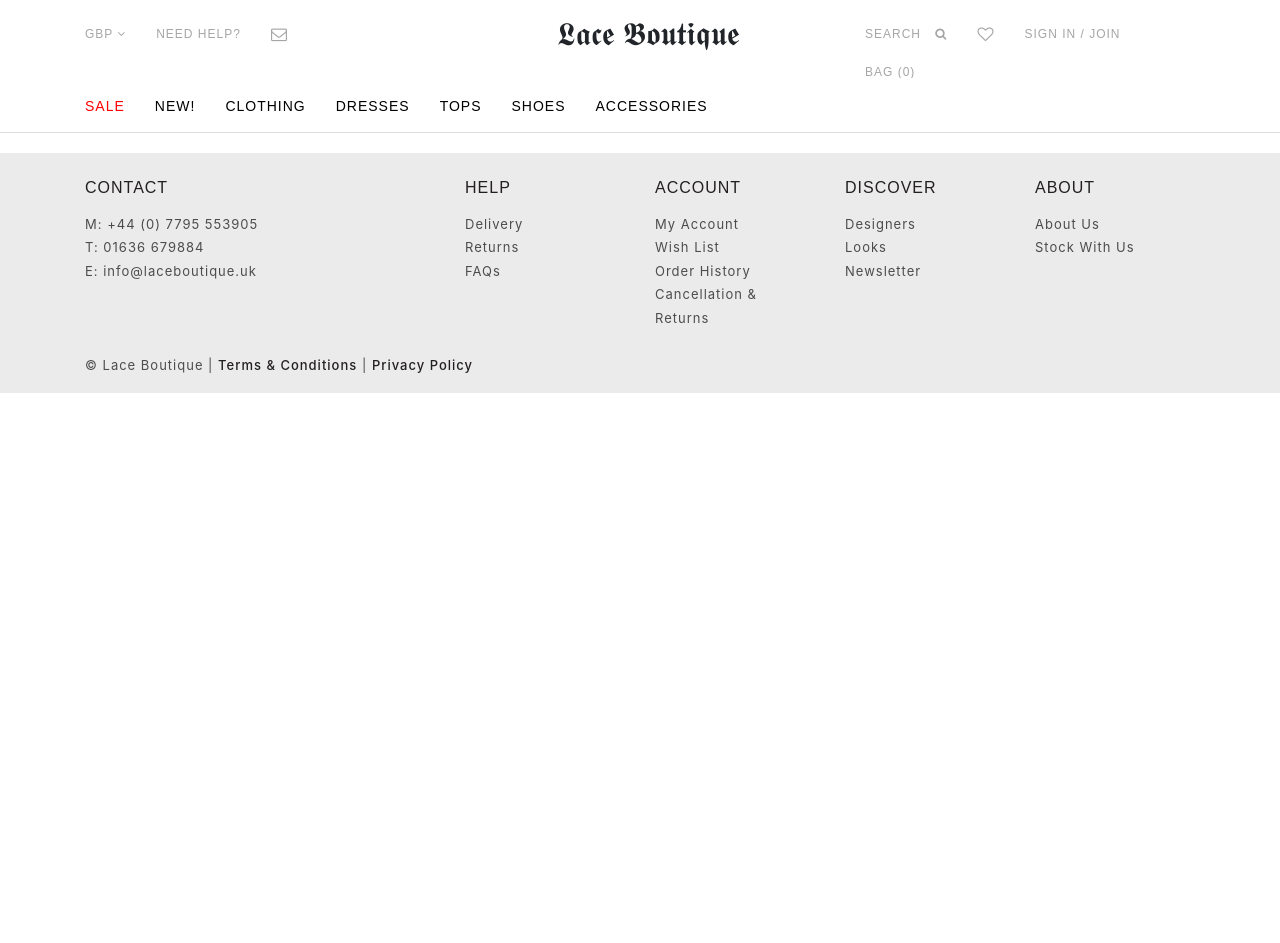
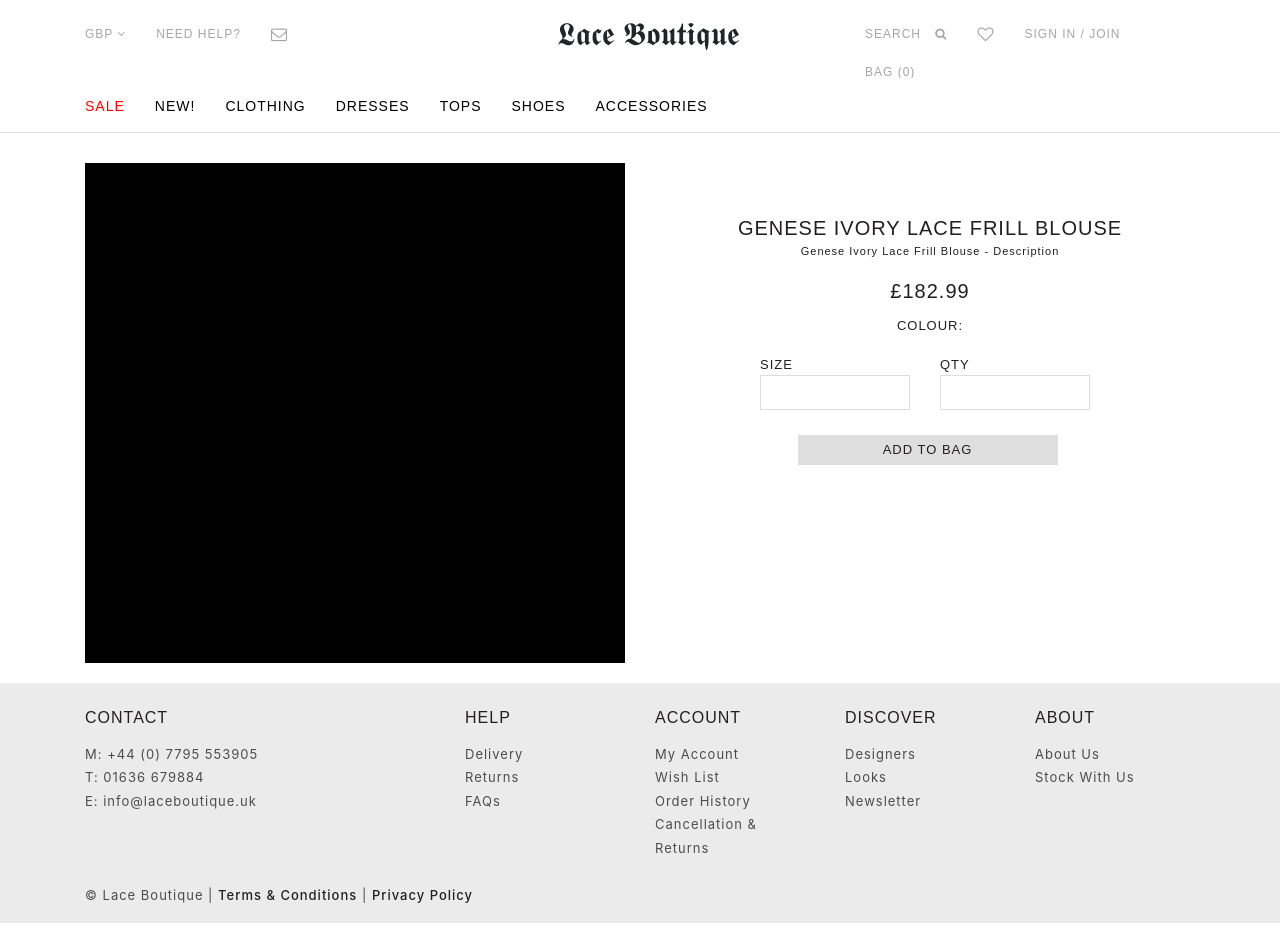
Before and after one commit to AlexJ96/lace-boutique-web, an Angular app: page /shop/item/1 in a window 1280 px wide. Before the commit this address led to /. Before the commit the page ends 800 px from the top, so only its background shows below. Built offline with nearby package versions, Linux system fonts and the light colour scheme; a web font is replaced by a local one.

Commit message:
Loved, Shop, Shop-Item

```diff
--- a/src/app/app.module.ts
+++ b/src/app/app.module.ts
@@ -11,10 +11,12 @@ import { FooterComponent } from './components/reusable/footer/footer.component';
 import { ShopComponent } from './components/shop/shop.component';
 import { LovedItemsComponents } from './components/account/loved-items/loved-items.component';
 import { BagItemsComponent } from './components/account/bag-items/bag-items.component';
+import { ShopItemComponent } from './components/shop/shop-item/shop-item.component';
 
 const routes: Routes = [
   { path: '', component: HomeComponent },
   { path: 'shop/category/:id', component: ShopComponent },
+  { path: 'shop/item/:id', component: ShopItemComponent },
   { path: 'wishlist', component: LovedItemsComponents },
   { path: 'cart', component: BagItemsComponent }
 
@@ -31,6 +33,7 @@ const routes: Routes = [
     NavBarComponent,
     FooterComponent,
     ShopComponent,
+    ShopItemComponent,
     LovedItemsComponents,
     BagItemsComponent
   ],
--- a/src/app/components/account/loved-items/loved-items.component.css
+++ b/src/app/components/account/loved-items/loved-items.component.css
@@ -21,14 +21,3 @@
 .page-settings {
     margin-top: 30px;
 }
-
-.add-item {
-    margin-top: 15px;
-    cursor: pointer;
-    border: 1px solid #dedede;
-    height: 30px;
-}
-
-.add-item:hover {
-    background-color: #dedede;
-}
--- /dev/null
+++ b/src/app/components/shop/shop-item/shop-item.component.css
@@ -0,0 +1,46 @@
+.shop-item-container {
+    margin-top: 30px;
+}
+
+.shop-item-details {
+    padding-top: 50px;
+}
+
+.shop-item-image {
+    background-color: black;
+    height: 500px;
+}
+
+.shop-item-name, .shop-item-description, .shop-item-price, .shop-item-colour {
+    text-align: center;
+}
+
+.shop-item-name, .shop-item-price {
+    font-size: 20px;
+}
+
+.shop-item-description p {
+    font-size: 11px;
+    text-transform: none;
+}
+
+.shop-item-colour {
+    margin-top: 10px;
+}
+
+
+.add-item {
+    margin-top: 25px;
+    width: 260px;
+}
+
+.size-select, .amount-select {
+    /* background-color: #eeeeee; */
+    border: 1px solid #dedede;
+    height: 35px;
+    width: 150px;
+}
+
+.size-select:hover, .amount-select:hover {
+    background-color: #dedede;
+}
--- /dev/null
+++ b/src/app/components/shop/shop-item/shop-item.component.html
@@ -0,0 +1,50 @@
+<div class="container">
+    <div class="shop-item-container">
+        <div class="row">
+            <div class="col-6">
+                <div class="shop-item-image">
+
+                </div>
+            </div>
+            <div class="col-6">
+                <div class="shop-item-details">
+                    <div class="shop-item-name">
+                        {{item.name}}
+                    </div>
+                    <div class="shop-item-description">
+                        <p>{{item.description}}</p>
+                    </div>
+                    <div class="shop-item-price">
+                        &pound;{{item.price}}
+                    </div>
+                    <div class="shop-item-colour">
+                        <p>Colour:</p>
+                    </div>
+                    <div class="row">
+                        <div class="col-6">
+                            <div class="cart-item-size" style="float: right;">
+                                <span class="item-name">Size</span>
+                                <div class="size-select"></div>
+                            </div>
+                        </div>
+                        <div class="col-6">
+                            <div class="cart-item-amount">
+                                <span class="item-name">Qty</span>
+                                <div class="amount-select"></div>
+                            </div>
+                        </div>
+                    </div>
+                    <div class="row">
+                        <div class="col-6 offset-3">
+                            <div class="add-item" style="text-align: center;">
+                                <span class="item-name">
+                                    Add To Bag
+                                </span>
+                            </div>
+                        </div>
+                    </div>
+                </div>
+            </div>
+        </div>
+    </div>
+</div>
--- /dev/null
+++ b/src/app/components/shop/shop-item/shop-item.component.ts
@@ -0,0 +1,16 @@
+import { OnInit, Component } from "@angular/core";
+import { Item } from "../../../models/item";
+
+@Component({
+    selector: 'shop-item',
+    templateUrl: './shop-item.component.html',
+    styleUrls: ['./shop-item.component.css']
+})
+export class ShopItemComponent implements OnInit{
+
+    item = new Item();
+
+    constructor() {}
+    ngOnInit() {}
+
+}
--- a/src/app/components/shop/shop.component.html
+++ b/src/app/components/shop/shop.component.html
@@ -67,11 +67,11 @@
 
                     </div>
                     <div class="item-content">
-                        <span class="item-name">Item Name
+                        <span class="item-name">{{item.name}}
                             <i class="fa fa-heart-o" style="float: right; margin: 5px; cursor:pointer;"></i>
                         </span>
-                        <p class="item-description">Item Description</p>
-                        <p class="item-price">&pound;59.99</p>
+                        <p class="item-description">{{item.description}}</p>
+                        <p class="item-price">&pound;{{item.price}}</p>
                     </div>
                 </div>
             </div>
--- a/src/app/components/shop/shop.component.ts
+++ b/src/app/components/shop/shop.component.ts
@@ -1,5 +1,6 @@
 import { OnInit, Component, ElementRef, ViewChild } from "@angular/core";
 import { ActivatedRoute, Params } from "@angular/router";
+import { Item } from "../../models/item";
 
 @Component({
     selector: 'shop',
@@ -21,6 +22,8 @@ export class ShopComponent implements OnInit {
     itemAmtTwoMenuOpen: boolean = false;
 
     tests = ["", "", "", "", "", ""];
+
+    item = new Item();
 
     constructor(private route: ActivatedRoute) { }
     ngOnInit() {
--- /dev/null
+++ b/src/app/models/item.ts
@@ -0,0 +1,10 @@
+export class Item {
+
+    name: string = "Genese Ivory Lace Frill Blouse";
+    description: string = "Genese Ivory Lace Frill Blouse - Description";
+    price: any = 182.99;
+    color: any;
+
+    constructor() {}
+
+}
--- a/src/styles.css
+++ b/src/styles.css
@@ -115,7 +115,7 @@ Shop Components
     background-color: #dedede;
 }
 
-.filter-text, .sort-text, .page-info, .view-all-text, .back-to-top-text, .item-name, .item-description, .item-price, .item-amount-text  {
+.filter-text, .sort-text, .page-info, .view-all-text, .back-to-top-text, .item-name, .item-description, .item-price, .item-amount-text, .shop-item-name, .shop-item-description p, .shop-item-price, .shop-item-colour  {
     font-family: 'FuturaPTBook', sans-serif;
     color: #231f20;
     font-weight: 500;
@@ -175,3 +175,15 @@ Shop Components
 .item-price {
     margin-top: 5px;
 }
+
+.add-item {
+    margin-top: 15px;
+    cursor: pointer;
+    border: 1px solid #dedede;
+    background-color: #dedede;
+    height: 30px;
+}
+
+.add-item:hover {
+    background-color: #dedede;
+}
```
